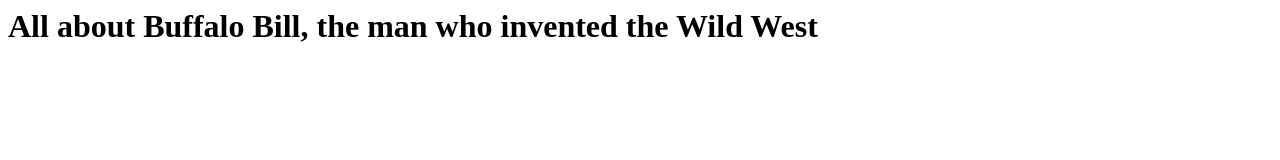
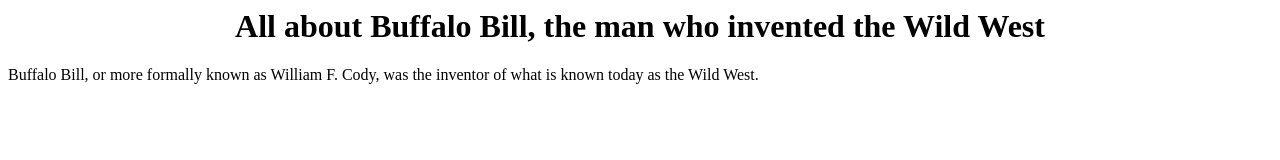
Before and after one commit to Samrkat33/All-about-Buffalo-Bill-The-Man-Who-Invented-The-Wild-West, a plain HTML site: page index.html in a window 1280 px wide. Drawn offline with Linux system fonts and the light colour scheme.

Commit message:
Update index.html

```diff
--- a/index.html
+++ b/index.html
@@ -1 +1,11 @@
+<style>
+
+  h1{
+  text-align:center;
+  }
+
+
+</style>
 <h1>All about Buffalo Bill, the man who invented the Wild West</h1>
+
+<p>Buffalo Bill, or more formally known as William F. Cody, was the inventor of what is known today as the Wild West. </p>
```
